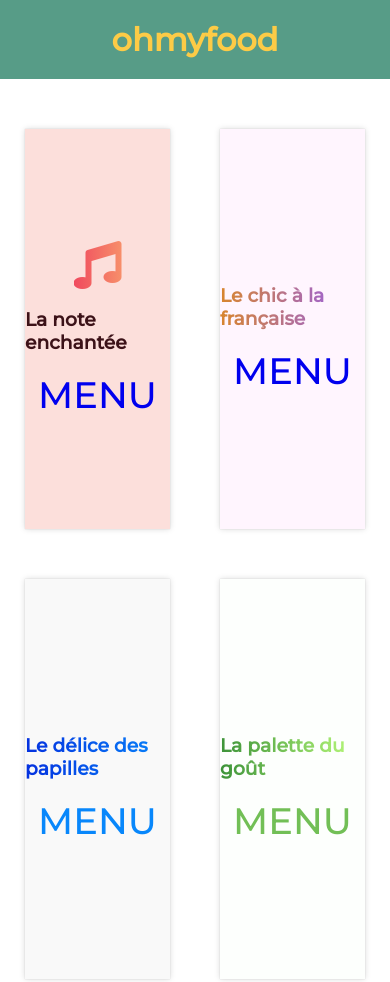
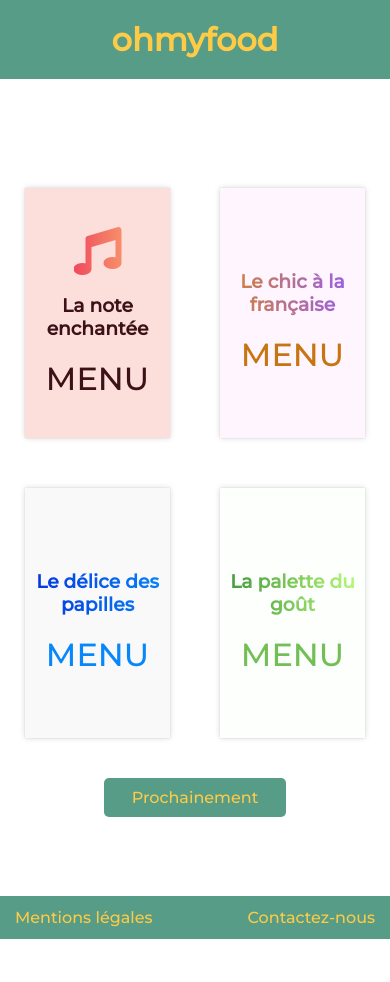
Before and after one commit to devbw/BrianWullaert_3_06082020, a plain HTML site: page index.html in a window 390 px wide. Shown: the top 982 px of the page. After the commit the page ends 939 px from the top, so only its background shows below. Drawn offline with Linux system fonts and the light colour scheme.

Commit message:
Responsive

```diff
--- a/design.css
+++ b/design.css
@@ -43,6 +43,13 @@ header{
 
 .card1{
 	background-color: #fcdfdb;
+}
+.card1 a{
+	font-size: 2em;
+	margin:0px;
+	color:#3c1218;
+}
+.card1 h3{
 	color:#3c1218;
 }
 .fa-music{
@@ -53,6 +60,10 @@ header{
 }
 .card2{
 	background-color: #fff5fe;
+}
+.card2 a{
+	font-size: 2em;
+	margin:0px;
 	color:#c77412;
 }
 .card2 h3{
@@ -62,6 +73,10 @@ header{
 }
 .card3{
 	background-color: #f9f9f9;
+}
+.card3 a{
+	font-size: 2em;
+	margin:0px;
 	color:#0887fb;
 }
 .card3 h3{
@@ -71,6 +86,10 @@ header{
 }
 .card4{
 	background-color: #fdfffd;
+}
+.card4 a{
+	font-size: 2em;
+	margin:0px;
 	color:#72bf56;
 }
 .card4 h3{
@@ -114,9 +133,20 @@ footer a{
 	padding-right: 20%;
 }
 
-
+@media (max-width: 1024px){
+	header{
+		margin-bottom: 15%;
+	}
+}
 @media (max-width: 640px){
 	footer{
 		justify-content: space-between;
 	}
+	.card{
+		width:40%;
+		height:250px;
+	}
+	h3{
+		text-align: center;
+	}
 }
--- a/designsecondmeal.css
+++ b/designsecondmeal.css
@@ -100,8 +100,47 @@ footer a{
 	color:#fdcb46;
 	padding:12px 15px;
 }
-@media (max-width: 640px){
-	html{
+@media (max-width: 1024px){
+	.content{
+		width: 100%;
+		display: block;
+	}
+	.menucontent2{
+		width: 100%;
+		text-align: center;
+	}
+	.subtitle{
 		width:100%;
 	}
+	.line{
+		width: 25%;
+	}
+	.menucontent3{
+		margin-bottom: 15%;
+	}
+	h2{
+		margin-top: 15%;
+	}
 }
+@media (max-width: 640px){
+	.content{
+		width: 90%;
+		display: inline-block;
+	}
+	.menucontent2{
+		width: 100%;
+		text-align: center;
+
+	}
+	.subtitle{
+		width:100%;
+	}
+	.line{
+		width: 25%;
+	}
+	.menucontent3{
+		width: 90%;
+		text-align: center;
+	}
+
+}
--- a/index.html
+++ b/index.html
@@ -17,22 +17,22 @@
 		<div class="card card1">
 			<div><i class="fas fa-music"></i></div>
 			<h3>La note enchantée</h3>
-			<a href="firstmeal.html"><p>MENU</p></a>
+			<a href="firstmeal.html">MENU</a>
 		</div>
 		<div class="card card2">
 			<h3>Le chic à la française</h3>
-			<a href="secondmeal.html"><p>MENU</p></a>
+			<a href="secondmeal.html">MENU</a>
 		</div>
 	</section>
 
 	<section class="row">
 		<div class="card card3">
 			<h3>Le délice des papilles</h3>
-			<p>MENU</p>
+			<a href="thirdmeal.html">MENU</a>
 		</div>
 		<div class="card card4">
 			<h3>La palette du goût</h3>
-			<p>MENU</p>
+			<a href="thirdmeal.html">MENU</a>
 		</div>
 	</section>
 
```
Also changed, not shown: designfirstmeal.css (+6 -3 lines).
